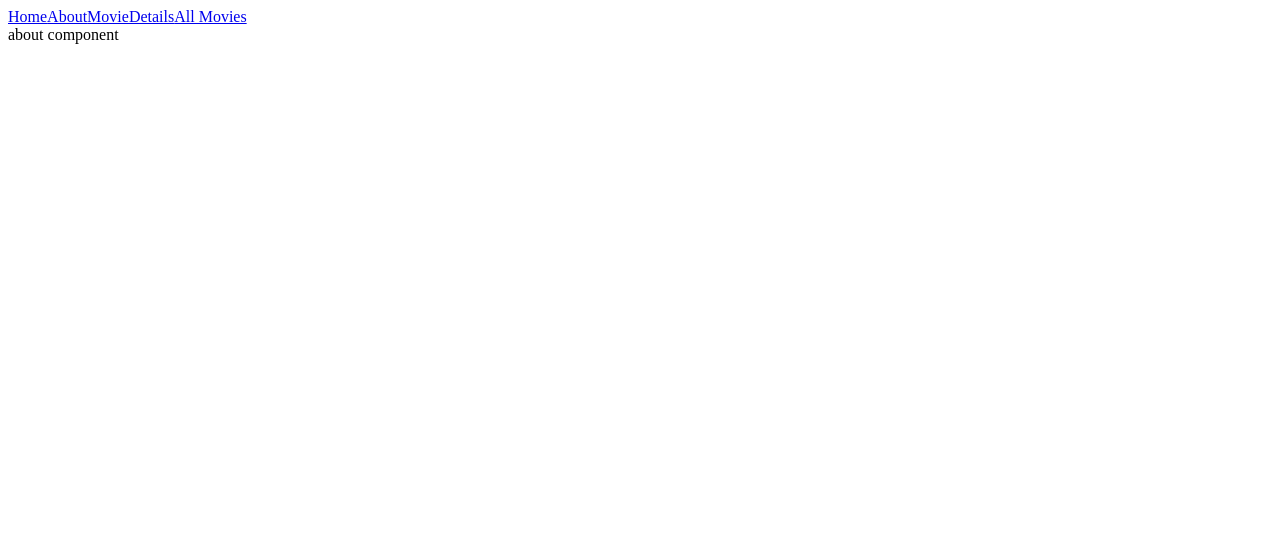
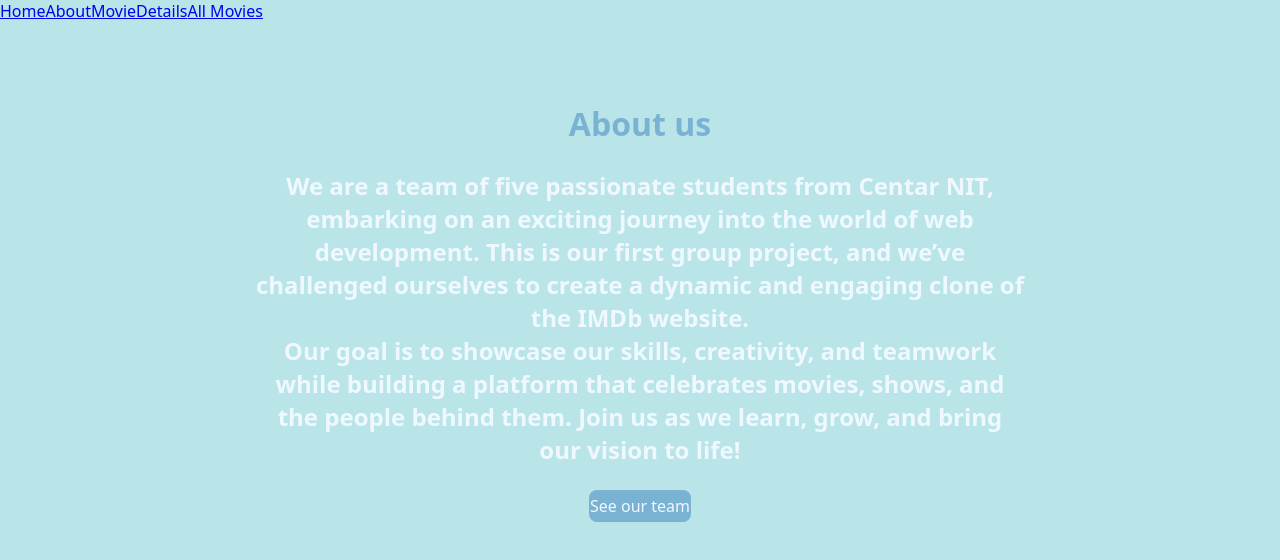
Before and after one commit to aleksax1/imdbProject, a React (Vite) app: page /about in a window 1280 px wide. Shown: the top 560 px of the page. Built offline with nearby package versions, Linux system fonts and the light colour scheme.

Commit message:
About page,first design

```diff
--- a/src/index.css
+++ b/src/index.css
@@ -0,0 +1,6 @@
+*{
+    padding: 0;
+    margin:0;
+    box-sizing: border-box;
+    font-family: system-ui, -apple-system, BlinkMacSystemFont, 'Segoe UI', Roboto, Oxygen, Ubuntu, Cantarell, 'Open Sans', 'Helvetica Neue', sans-serif;
+  }
--- a/src/pages/About/About.css
+++ b/src/pages/About/About.css
@@ -0,0 +1,65 @@
+* {
+  background-color: rgb(185, 229, 232);
+  padding: 0;
+  margin: 0;
+}
+.glavni {
+  display: flex;
+  flex-wrap: wrap;
+  justify-content: center;
+  gap: 3vw;
+  padding: 5vh;
+}
+.glavni div {
+  height: 28vh;
+  width: 38vw;
+  display: flex;
+  justify-content: center;
+  align-items: center;
+  background-color: #7ab2d3;
+  border-radius: 2vh;
+  gap: 0vw;
+}
+.glavni div img {
+  max-width: 20vw;
+  max-height: 20vh;
+  width: 20vh;
+  height: 20vh;
+  background-color: rgb(122, 178, 211);
+  object-fit: cover;
+}
+.txt {
+  display: flex;
+  flex-direction: column;
+}
+
+.txt h3 {
+  background-color: #7ab2d3;
+  color: aliceblue;
+}
+.kartica div {
+  width: 45%;
+}
+.kartica {
+  gap: 1vw;
+}
+.moj-btn {
+  background-color: #7ab2d3;
+  color: white;
+  font-size: 2vh;
+
+  cursor: pointer;
+}
+.moj-btn:hover {
+  color: #7ab2d3;
+  background-color: white;
+}
+.text-div{
+    display: flex;
+    justify-content: center;
+    flex-direction: column;
+    align-items: center;
+    gap: 3vh;
+    padding: 10vh;
+
+}
--- a/src/pages/About/About.jsx
+++ b/src/pages/About/About.jsx
@@ -1,6 +1,108 @@
-import React from "react";
+import React, { useEffect, useRef, useState } from "react";
+import "./about.css";
+import AJ from "./profile-picAJ.png";
+import AM from "./profile-picAM.png";
+
 function About() {
-  return <div>about component</div>;
+  const [seeMore, setSeeMore] = useState(false);
+  const glavniDivRef = useRef(null);
+
+  const seeMoreFunction = () => {
+    setSeeMore(true);
+  };
+  useEffect(() => {
+    if (seeMore && glavniDivRef.current) {
+      glavniDivRef.current.scrollIntoView({ behavior: "smooth" });
+    }
+  }, [seeMore]);
+  return (
+    <>
+      <div
+        className="text-div"
+        style={{
+
+        }}
+      >
+        <h1
+          style={{
+            color: "rgb(122, 178, 211)",
+            display: "flex",
+            justifyContent: "center",
+          }}
+        >
+          About us
+        </h1>
+        <h2
+          style={{ color: "aliceblue", maxWidth: "60vw", textAlign: "center" }}
+        >
+          We are a team of five passionate students from Centar NIT, embarking
+          on an exciting journey into the world of web development. This is our
+          first group project, and we’ve challenged ourselves to create a
+          dynamic and engaging clone of the IMDb website.
+          <br /> Our goal is to showcase our skills, creativity, and teamwork
+          while building a platform that celebrates movies, shows, and the
+          people behind them. Join us as we learn, grow, and bring our vision to
+          life!
+        </h2>
+
+        <button
+          className="moj-btn"
+          onClick={seeMoreFunction}
+          style={{
+            backgroundColor: "rgb(122, 178, 211)",
+            border: "none",
+            height: "4vh",
+            width: "8vw",
+            borderRadius: "1vh",
+            color: "aliceblue",
+          }}
+        >
+          See our team
+        </button>
+
+        {/* <Button className="moj-btn" variant="text" onClick={seeMoreFunction}>
+          See our team
+        </Button> */}
+      </div>
+      {seeMore ? (
+        <div className="glavni" ref={glavniDivRef}>
+          <div className="kartica">
+            <div className="txt">
+              <h2
+                style={{
+                  color: "aliceblue",
+                  backgroundColor: " rgb(122, 178, 211)",
+                }}
+              >
+                Aleksa Jankovic
+              </h2>
+              <h3>softwer developer</h3>
+            </div>
+            <img src={AJ} alt="" />
+          </div>
+          <div className="kartica">
+            <div className="txt">
+              <h2
+                style={{
+                  color: "aliceblue",
+                  backgroundColor: " rgb(122, 178, 211)",
+                }}
+              >
+                Adem Mulic
+              </h2>
+              <h3>softwer developer</h3>
+            </div>
+            <img src={AM} alt="" style={{ borderRadius: "50%" }} />
+          </div>
+          <div>edina</div>
+          <div>merisa</div>
+          <div>maid</div>
+        </div>
+      ) : (
+        <></>
+      )}
+    </>
+  );
 }
 
 export default About;
```
Also changed, not shown: src/pages/About/profile-picAJ.png (added), src/pages/About/profile-picAM.png (added).
